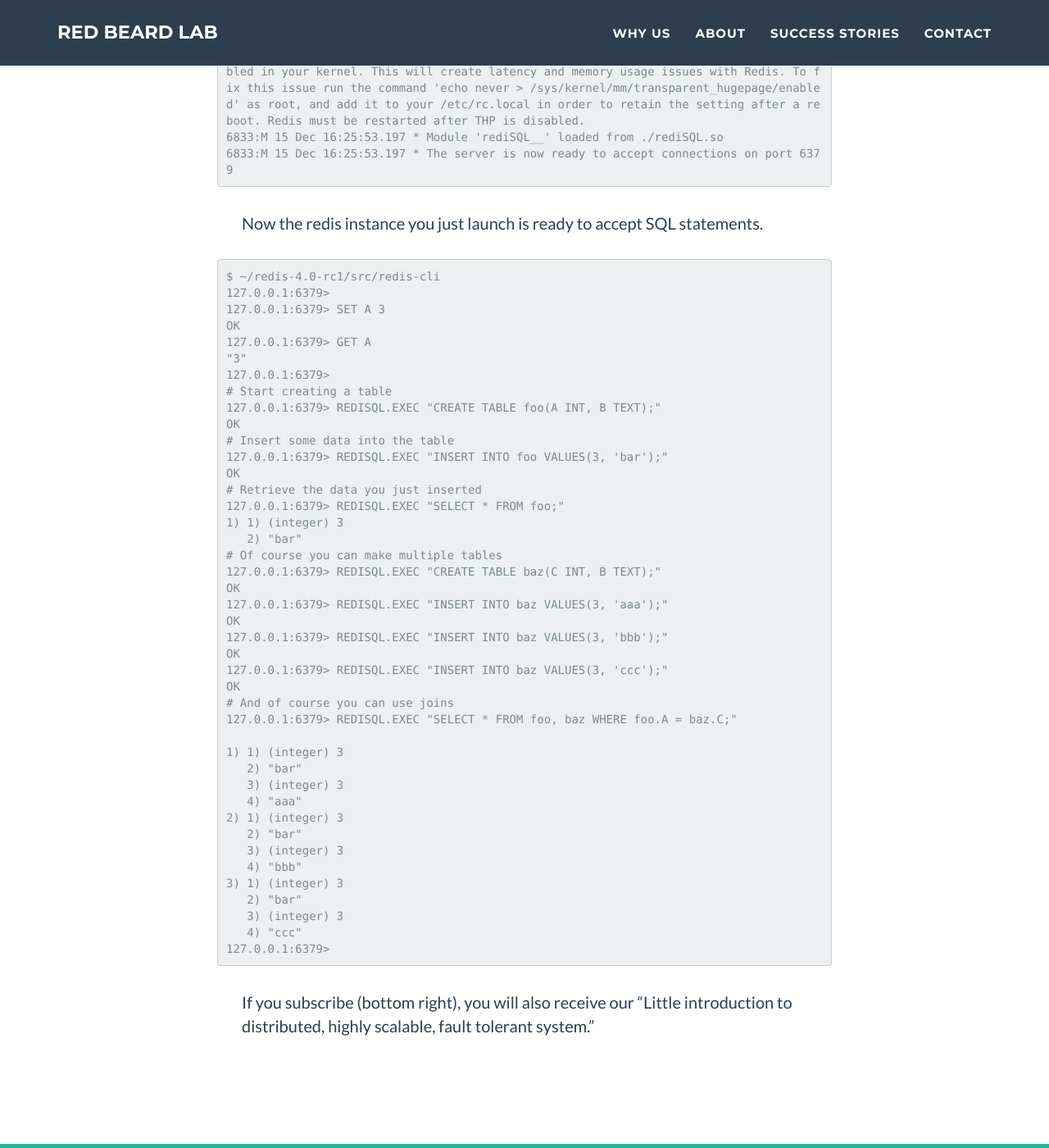
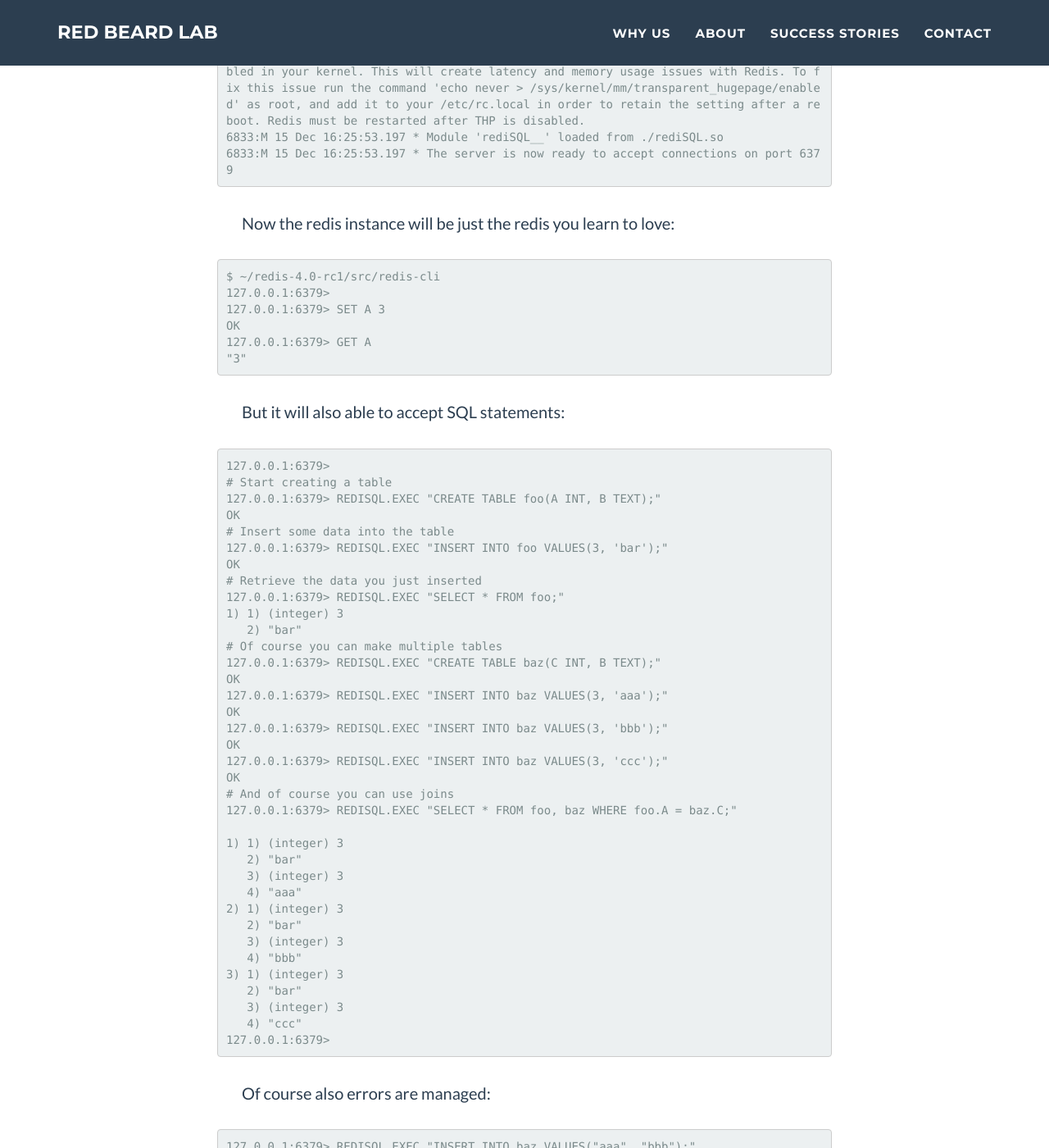
Before and after one commit to RedBeardLab/redbeardlab.github.io, a Jekyll site: the page built from _posts/2016-12-13-redisql.md, in a window 1280 px wide and 1400 px high, scrolled down 4306 px. Shown: the whole window at 82% size. Built offline with Jekyll 4.4.1, drawn with Linux system fonts in a browser that asks for light colours; some of the changed text lies outside the part shown.

Commit message:
add more info

````diff
--- a/_posts/2016-12-13-redisql.md
+++ b/_posts/2016-12-13-redisql.md
@@ -125,7 +125,7 @@
 6833:M 15 Dec 16:25:53.197 * The server is now ready to accept connections on port 6379
 ```
 
-Now the redis instance you just launch is ready to accept SQL statements.
+Now the redis instance will be just the redis you learn to love:
 
 ```
 $ ~/redis-4.0-rc1/src/redis-cli
@@ -134,6 +134,11 @@
 OK
 127.0.0.1:6379> GET A
 "3"
+```
+
+But it will also able to accept SQL statements:
+
+```
 127.0.0.1:6379>
 # Start creating a table
 127.0.0.1:6379> REDISQL.EXEC "CREATE TABLE foo(A INT, B TEXT);"
@@ -172,6 +177,30 @@
 127.0.0.1:6379>
 ```
 
+Of course also errors are managed:
+
+```
+127.0.0.1:6379> REDISQL.EXEC "INSERT INTO baz VALUES("aaa", "bbb");"
+Invalid argument(s)
+127.0.0.1:6379>
+127.0.0.1:6379> REDISQL.EXEC "CREATE TABLE baz(f INT, k TEXT);"
+(error) ERR - table baz already exists | Query: CREATE TABLE baz(f INT, k TEXT);
+```
+
+## Closing
+
+Right now I see this module perfect for small dataset of unimportant data.
+
+You could try to use it in your next side project or if you are writing microservicing to avoid bothering the master of DB with your need ephimeral needs of structured database.
+
+If you have any question you may directly write to myself, the author at <simone@redbearlab.tech>
+
+Start or fork the project.
+
+<iframe src="https://ghbtns.com/github-btn.html?user=siscia&repo=rediSQL&type=star&count=true&size=large" frameborder="0" scrolling="0" width="160px" height="30px"></iframe>
+
+
+
 If you subscribe (bottom right), you will also receive our "Little introduction to distributed, highly scalable, fault tolerant system."
 
 [effe]: https://github.com/siscia/effe
````
